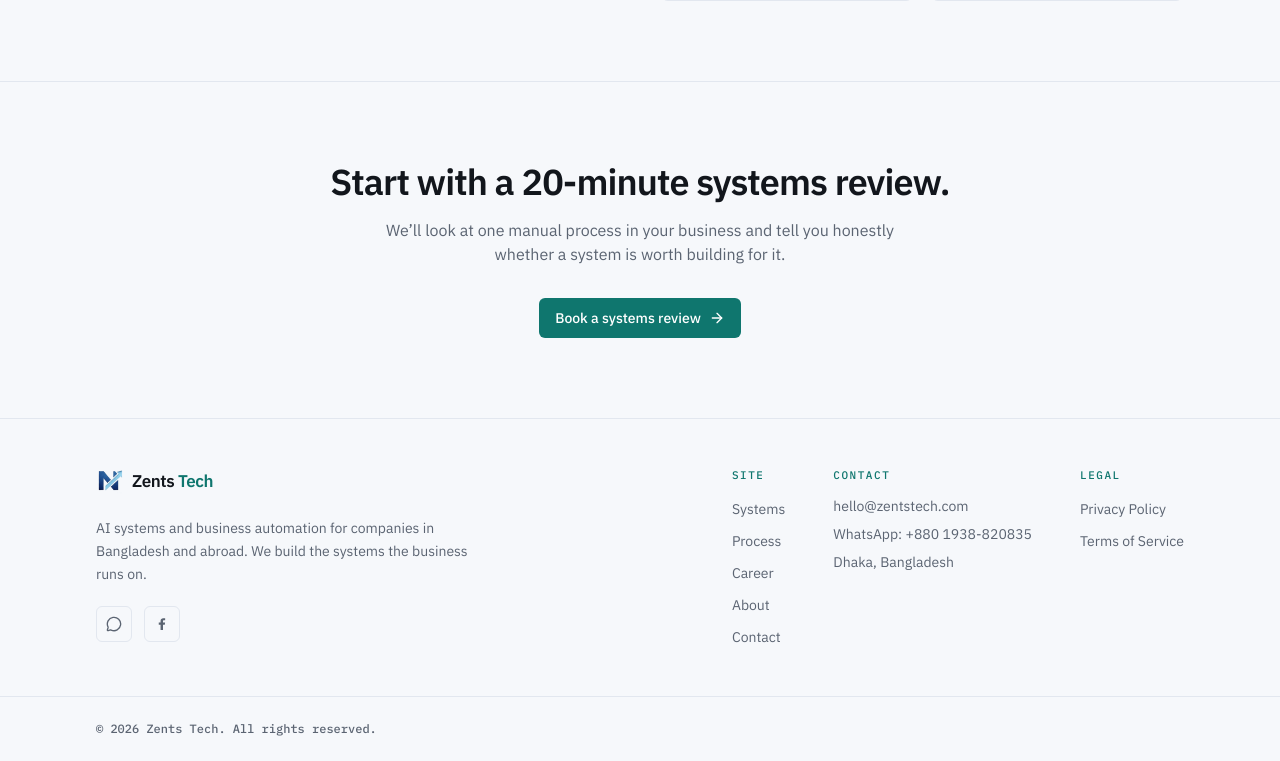
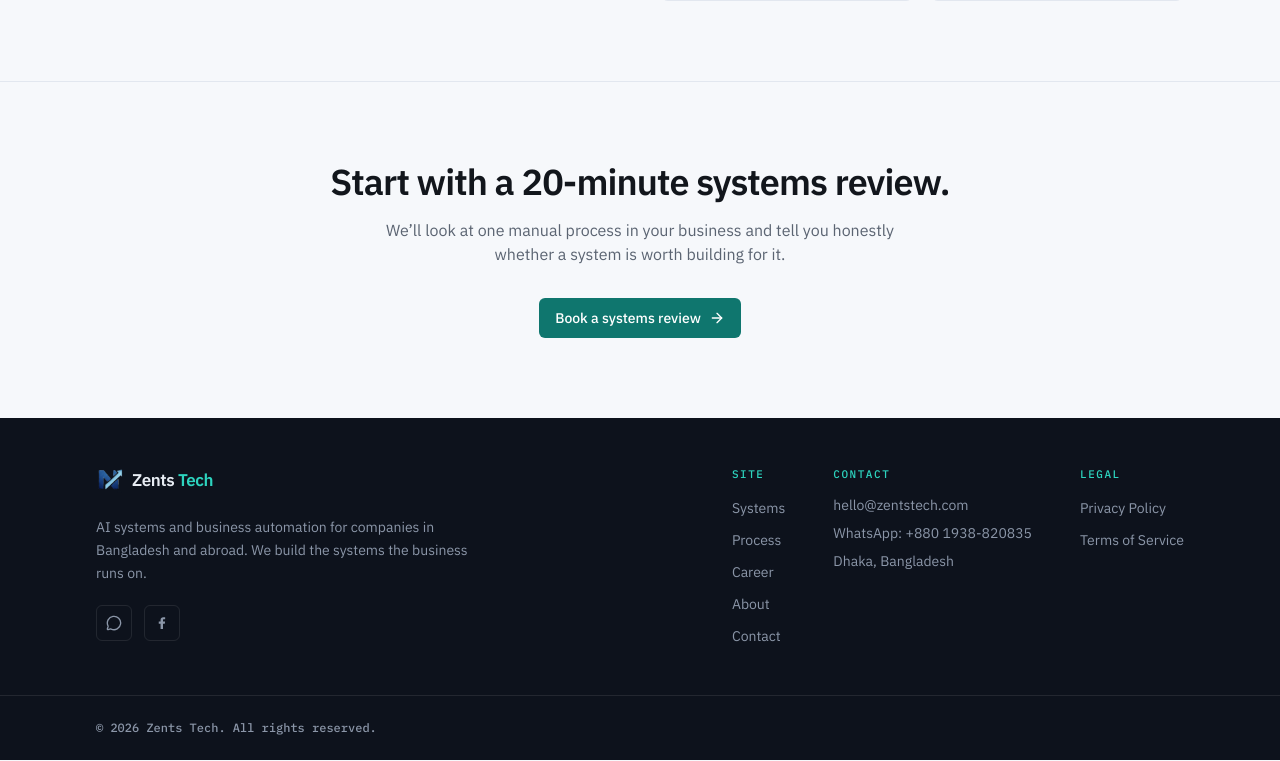
Before and after one commit to mirza-shafi/zents-tech, a Next.js app: page / in a window 1280 px wide. Shown: the part 2885-3646 px from the top of the page. Built offline with nearby package versions, Linux system fonts and the light colour scheme.

Commit message:
feat: add custom theme support for footer and update logo component with dark variant

```diff
--- a/src/app/globals.css
+++ b/src/app/globals.css
@@ -84,6 +84,11 @@
   --good-tint: #e3f5e9;
   --violet: #4338ca;
   --violet-tint: #ecebfd;
+  --footer-bg: #0d121c;
+  --footer-fg: #e8edf4;
+  --footer-muted: #8b96a8;
+  --footer-border: rgba(255, 255, 255, 0.09);
+  --footer-accent: #2dd4bf;
   --chart-1: #0f766e;
   --chart-2: #a9772f;
   --chart-3: #1f9d55;
--- a/src/components/logo.tsx
+++ b/src/components/logo.tsx
@@ -1,11 +1,20 @@
 import Link from "next/link";
 import Image from "next/image";
 
-export function Logo({ className = "" }: { className?: string }) {
+export function Logo({
+  className = "",
+  variant = "light",
+}: {
+  className?: string;
+  variant?: "light" | "dark";
+}) {
+  const textColor = variant === "dark" ? "text-[var(--footer-fg)]" : "text-foreground";
+  const techColor = variant === "dark" ? "text-[var(--footer-accent)]" : "text-primary";
+
   return (
     <Link
       href="/"
-      className={`inline-flex items-center gap-2 font-display text-[17px] font-bold tracking-tight text-foreground ${className}`}
+      className={`inline-flex items-center gap-2 font-display text-[17px] font-bold tracking-tight ${textColor} ${className}`}
     >
       <Image
         src="/icon-192.png"
@@ -16,7 +25,7 @@ export function Logo({ className = "" }: { className?: string }) {
         className="shrink-0"
       />
       <span>
-        Zents <span className="text-primary">Tech</span>
+        Zents <span className={techColor}>Tech</span>
       </span>
     </Link>
   );
--- a/src/components/site-footer.tsx
+++ b/src/components/site-footer.tsx
@@ -13,11 +13,11 @@ function FacebookIcon({ className = "" }: { className?: string }) {
 
 export function SiteFooter() {
   return (
-    <footer className="border-t border-border">
+    <footer className="bg-[var(--footer-bg)] text-[var(--footer-fg)]">
       <div className="container-page flex flex-col gap-8 py-12 md:flex-row md:items-start md:justify-between">
         <div className="max-w-sm">
-          <Logo />
-          <p className="mt-4 text-sm leading-relaxed text-muted-foreground">
+          <Logo variant="dark" />
+          <p className="mt-4 text-sm leading-relaxed text-[var(--footer-muted)]">
             AI systems and business automation for companies in Bangladesh and
             abroad. We build the systems the business runs on.
           </p>
@@ -27,7 +27,8 @@ export function SiteFooter() {
               target="_blank"
               rel="noopener noreferrer"
               aria-label="Chat on WhatsApp"
-              className="flex size-9 items-center justify-center rounded-md border border-border text-muted-foreground transition-colors hover:border-primary/50 hover:text-primary"
+              className="flex size-9 items-center justify-center rounded-md border transition-colors"
+              style={{ borderColor: "var(--footer-border)", color: "var(--footer-muted)" }}
             >
               <MessageCircle className="size-4" />
             </a>
@@ -36,7 +37,8 @@ export function SiteFooter() {
               target="_blank"
               rel="noopener noreferrer"
               aria-label="Zents Tech on Facebook"
-              className="flex size-9 items-center justify-center rounded-md border border-border text-muted-foreground transition-colors hover:border-primary/50 hover:text-primary"
+              className="flex size-9 items-center justify-center rounded-md border transition-colors"
+              style={{ borderColor: "var(--footer-border)", color: "var(--footer-muted)" }}
             >
               <FacebookIcon className="size-4" />
             </a>
@@ -45,13 +47,15 @@ export function SiteFooter() {
 
         <div className="flex flex-wrap gap-x-12 gap-y-8">
           <div>
-            <div className="eyebrow mb-3">Site</div>
-            <ul className="flex flex-col gap-2">
+            <div className="font-mono text-[11px] font-medium uppercase tracking-[0.14em] text-[var(--footer-accent)]">
+              Site
+            </div>
+            <ul className="mt-3 flex flex-col gap-2">
               {nav.map((item) => (
                 <li key={item.href}>
                   <Link
                     href={item.href}
-                    className="text-sm text-muted-foreground hover:text-foreground"
+                    className="text-sm text-[var(--footer-muted)] transition-colors hover:text-[var(--footer-fg)]"
                   >
                     {item.label}
                   </Link>
@@ -60,15 +64,22 @@ export function SiteFooter() {
             </ul>
           </div>
           <div>
-            <div className="eyebrow mb-3">Contact</div>
-            <ul className="flex flex-col gap-2 text-sm text-muted-foreground">
+            <div className="font-mono text-[11px] font-medium uppercase tracking-[0.14em] text-[var(--footer-accent)]">
+              Contact
+            </div>
+            <ul className="mt-3 flex flex-col gap-2 text-sm text-[var(--footer-muted)]">
               <li>
-                <a href={`mailto:${contact.email}`} className="hover:text-foreground">
+                <a href={`mailto:${contact.email}`} className="transition-colors hover:text-[var(--footer-fg)]">
                   {contact.email}
                 </a>
               </li>
               <li>
-                <a href={contact.whatsappHref} target="_blank" rel="noopener noreferrer" className="hover:text-foreground">
+                <a
+                  href={contact.whatsappHref}
+                  target="_blank"
+                  rel="noopener noreferrer"
+                  className="transition-colors hover:text-[var(--footer-fg)]"
+                >
                   WhatsApp: {contact.whatsappNumber}
                 </a>
               </li>
@@ -76,13 +87,15 @@ export function SiteFooter() {
             </ul>
           </div>
           <div>
-            <div className="eyebrow mb-3">Legal</div>
-            <ul className="flex flex-col gap-2">
+            <div className="font-mono text-[11px] font-medium uppercase tracking-[0.14em] text-[var(--footer-accent)]">
+              Legal
+            </div>
+            <ul className="mt-3 flex flex-col gap-2">
               {legalNav.map((item) => (
                 <li key={item.href}>
                   <Link
                     href={item.href}
-                    className="text-sm text-muted-foreground hover:text-foreground"
+                    className="text-sm text-[var(--footer-muted)] transition-colors hover:text-[var(--footer-fg)]"
                   >
                     {item.label}
                   </Link>
@@ -92,8 +105,8 @@ export function SiteFooter() {
           </div>
         </div>
       </div>
-      <div className="border-t border-border py-6">
-        <p className="container-page font-mono text-xs text-muted-foreground">
+      <div className="border-t py-6" style={{ borderColor: "var(--footer-border)" }}>
+        <p className="container-page font-mono text-xs text-[var(--footer-muted)]">
           © {new Date().getFullYear()} Zents Tech. All rights reserved.
         </p>
       </div>
```
